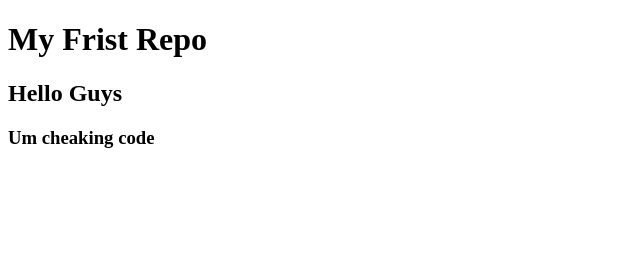
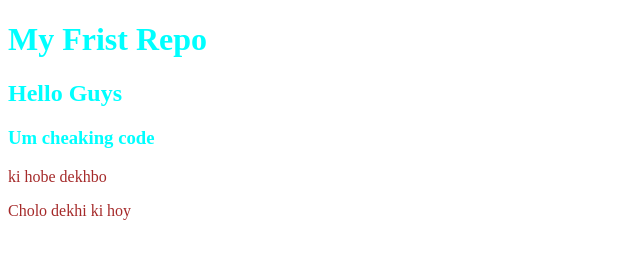
Before and after one commit to dipta3/frist-repo, a plain HTML site: page index.html in a window 1280 px wide. Shown: the whole page, without its empty margins (0-640 px from the left). Drawn offline with Linux system fonts and the light colour scheme.

Commit message:
new file added

```diff
--- a/index.html
+++ b/index.html
@@ -4,12 +4,18 @@
     <meta charset="UTF-8">
     <meta http-equiv="X-UA-Compatible" content="IE=edge">
     <meta name="viewport" content="width=device-width, initial-scale=1.0">
+    <link rel="stylesheet" href="style.css">
     <title>Git Hub</title>
 </head>
 <body>
-    <h1>My Frist Repo</h1>
-    <h2>Hello Guys </h2>
-    <h3>Um cheaking code</h3>
+        <div class="head">
+            <h1>My Frist Repo</h1>
+            <h2>Hello Guys </h2>
+            <h3>Um cheaking code</h3>
+        </div>
+    <p>ki hobe dekhbo</p>
+    <p>Cholo dekhi ki hoy</p>
+
 
 </body>
 </html>
--- /dev/null
+++ b/style.css
@@ -0,0 +1,6 @@
+.head{
+    color: aqua;
+}
+p{
+    color: brown;
+}
```
